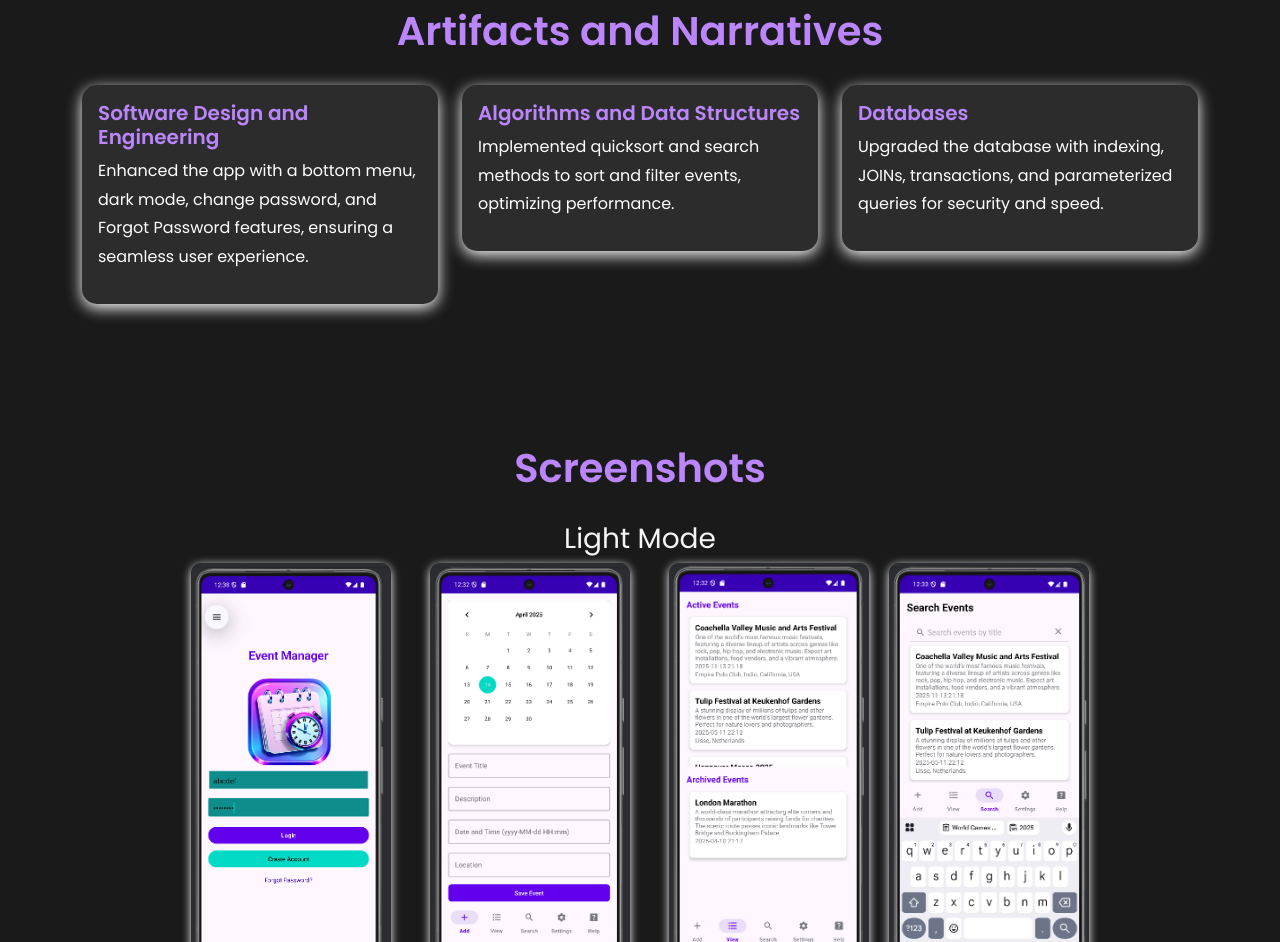
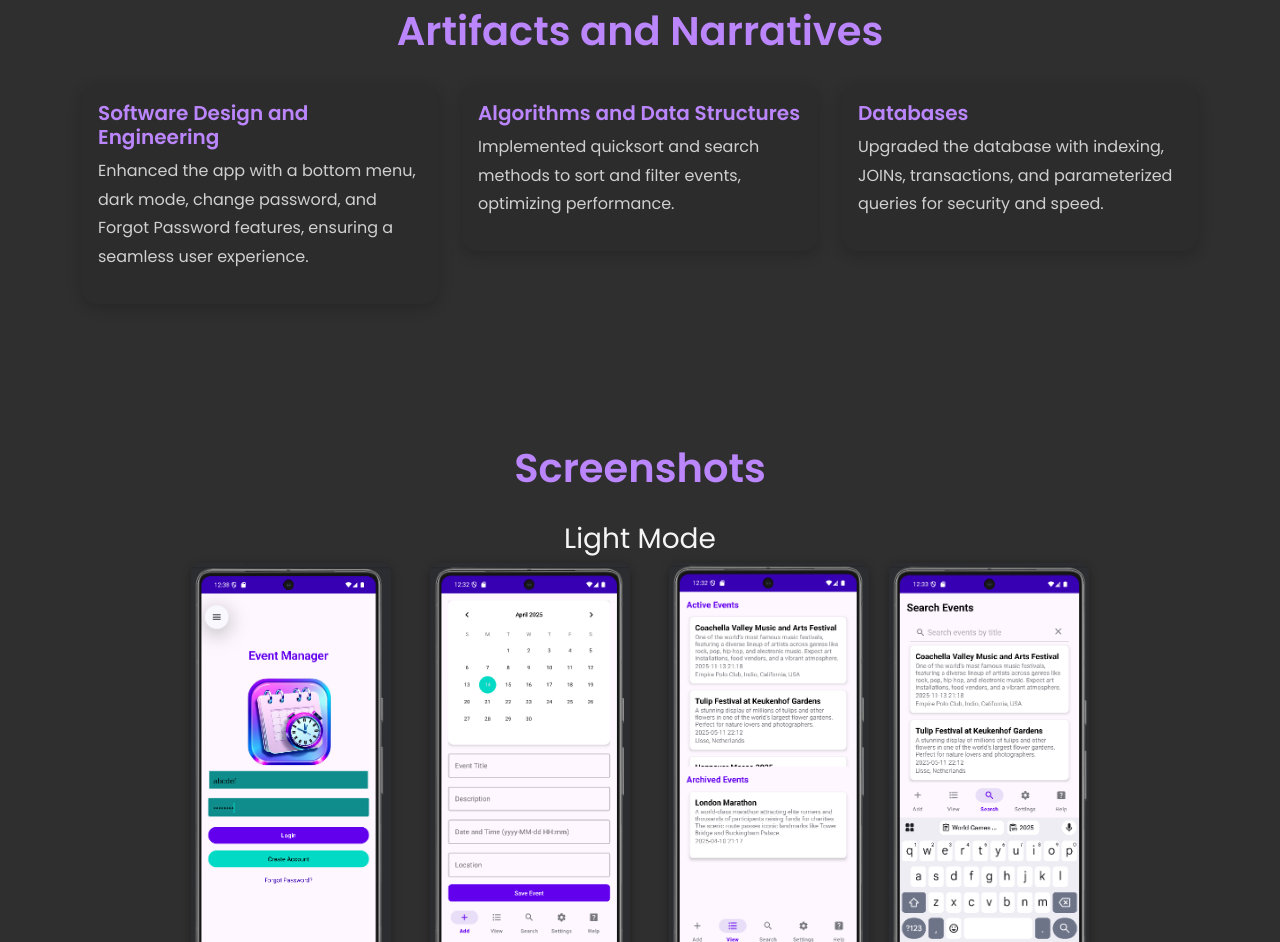
Before and after one commit to Waeil55/CS_499, a plain HTML site: page index.html in a window 1280 px wide. Shown: the part 1858-2800 px from the top of the page. Drawn offline with nearby package versions, Linux system fonts and the light colour scheme.

Commit message:
Update ePortfolio design to modern and professional style

```diff
--- a/index.html
+++ b/index.html
@@ -11,14 +11,14 @@
     <style>
         body {
             font-family: 'Poppins', sans-serif;
-            background-color: #1a1a1a;
+            background-color: #2f2f2f;
             color: #f5f5f5;
             line-height: 1.8;
             scroll-behavior: smooth;
         }
         .navbar {
             background-color: #2c2c2c;
-            box-shadow: 0 4px 10px rgb(255, 255, 255);
+            box-shadow: 0 4px 10px rgba(0, 0, 0, 0.3);
         }
         .navbar-brand, .nav-link {
             color: #f5f5f5 !important;
@@ -56,7 +56,7 @@
             background-color: #2c2c2c;
             border: none;
             border-radius: 15px;
-            box-shadow: 0 4px 15px rgb(255, 255, 255);
+            box-shadow: 0 4px 15px rgba(0, 0, 0, 0.2);
             transition: transform 0.3s ease;
             margin-bottom: 20px;
         }
@@ -64,7 +64,7 @@
             transform: translateY(-5px);
         }
         .card-body p {
-            color: #ffffff;
+            color: #d0d0d0;
         }
         .card-title a {
             color: #bb86fc;
@@ -85,7 +85,7 @@
         }
         .screenshot-card img {
             border-radius: 10px;
-            box-shadow: 0 2px 10px rgb(255, 255, 255);
+            box-shadow: 0 2px 10px rgba(0, 0, 0, 0.3);
             transition: transform 0.3s ease;
         }
         .screenshot-card img:hover {
```
